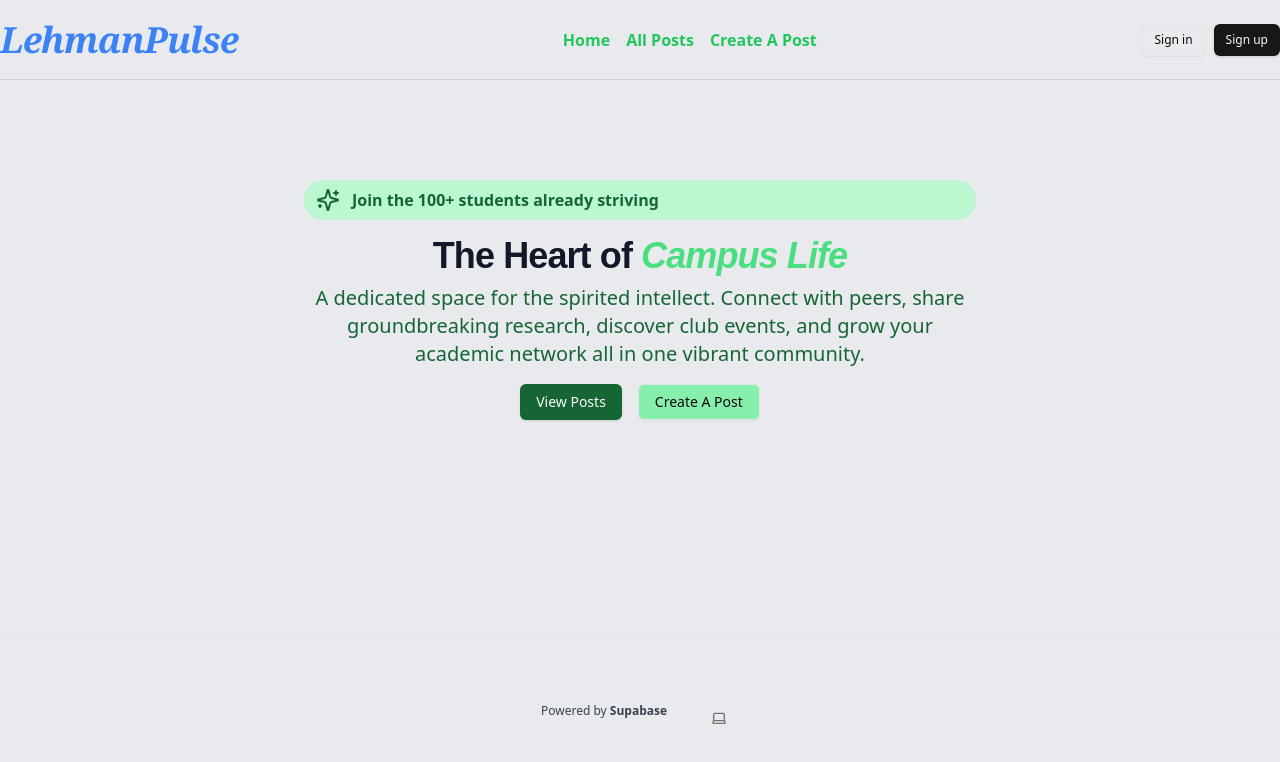
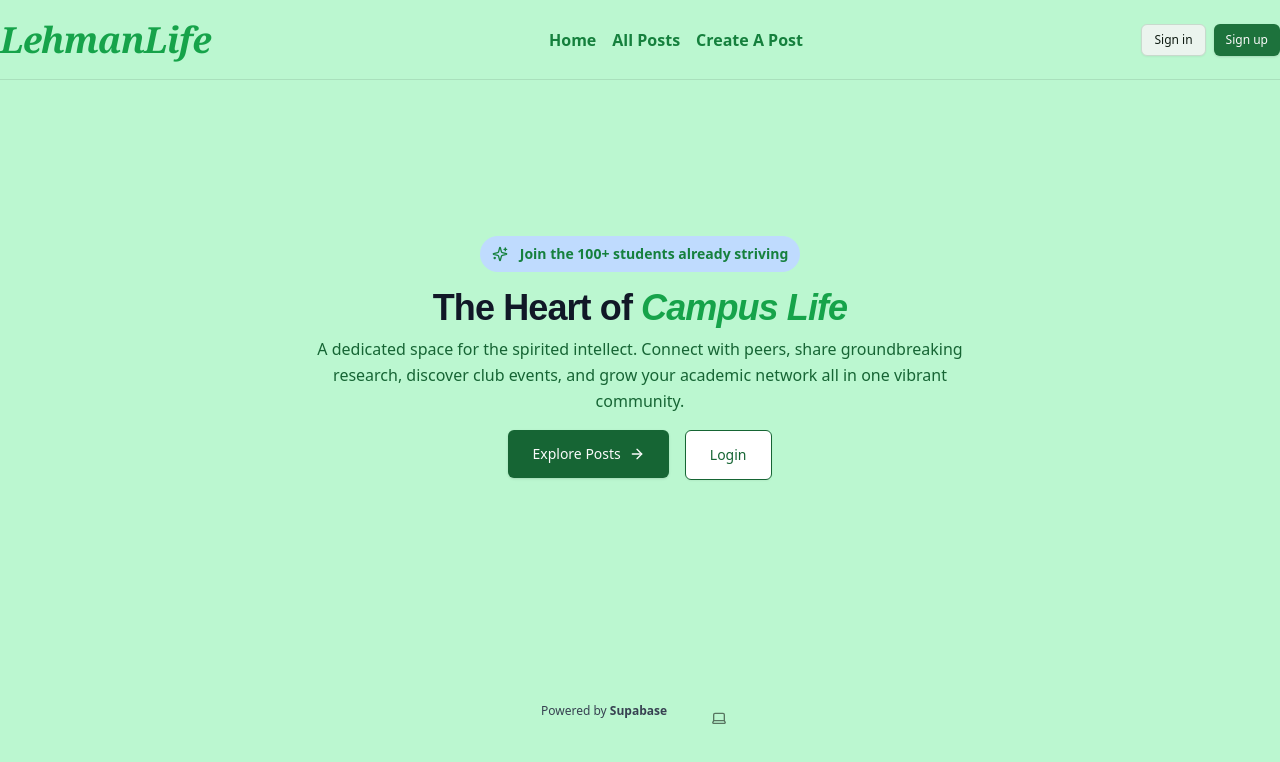
Before and after one commit to dylan-dot-c/LehmanPulse, a Next.js app: page / in a window 1280 px wide. Shown: the top 762 px of the page. Built offline with nearby package versions, Linux system fonts and the light colour scheme; no server answers; a web font is replaced by a local one.

Commit message:
updated hero

```diff
--- a/app/globals.css
+++ b/app/globals.css
@@ -7,56 +7,57 @@
 @layer base {
   :root {
     --font-playfair: Playfair, sans-serif;
-    --background: 220, 10%, 92%;
-    --foreground: 0 0% 3.9%;
+    --background: 138 30% 94%;
+    --foreground: 138 30% 8%;
     --card: 0 0% 100%;
-    --card-foreground: 0 0% 3.9%;
+    --card-foreground: 138 30% 8%;
     --popover: 0 0% 100%;
-    --popover-foreground: 0 0% 3.9%;
-    --primary: 0 0% 9%;
+    --popover-foreground: 138 30% 8%;
+    --primary: 142 60% 28%; /* deep green */
     --primary-foreground: 0 0% 98%;
-    --secondary: 0 0% 96.1%;
-    --secondary-foreground: 0 0% 9%;
-    --muted: 0 0% 96.1%;
-    --muted-foreground: 0 0% 45.1%;
-    --accent: 0 0% 96.1%;
-    --accent-foreground: 0 0% 9%;
+    --secondary: 210 60% 30%; /* school blue */
+    --secondary-foreground: 0 0% 98%;
+    --muted: 138 20% 90%;
+    --muted-foreground: 138 15% 40%;
+    --accent: 210 50% 88%;
+    --accent-foreground: 210 60% 20%;
     --destructive: 0 84.2% 60.2%;
     --destructive-foreground: 0 0% 98%;
-    --border: 0 0% 89.8%;
-    --input: 0 0% 89.8%;
-    --ring: 0 0% 3.9%;
-    --chart-1: 12 76% 61%;
-    --chart-2: 173 58% 39%;
-    --chart-3: 197 37% 24%;
+    --border: 138 20% 82%;
+    --input: 138 20% 82%;
+    --ring: 142 60% 28%;
+    --chart-1: 142 60% 28%;
+    --chart-2: 210 60% 30%;
+    --chart-3: 173 58% 39%;
     --chart-4: 43 74% 66%;
     --chart-5: 27 87% 67%;
     --radius: 0.5rem;
   }
+
   .dark {
-    --background: 0 0% 3.9%;
-    --foreground: 0 0% 98%;
-    --card: 0 0% 3.9%;
-    --card-foreground: 0 0% 98%;
-    --popover: 0 0% 3.9%;
-    --popover-foreground: 0 0% 98%;
-    --primary: 0 0% 98%;
-    --primary-foreground: 0 0% 9%;
-    --secondary: 0 0% 14.9%;
+    --background: 138 25% 8%;
+    --foreground: 138 10% 95%;
+    --card: 138 20% 11%;
+    --card-foreground: 138 10% 95%;
+    --popover: 138 20% 11%;
+    --popover-foreground: 138 10% 95%;
+    --primary: 142 55% 45%; /* lighter green for dark mode */
+    --primary-foreground: 138 30% 5%;
+    --secondary: 210 55% 45%; /* lighter blue for dark mode */
     --secondary-foreground: 0 0% 98%;
-    --muted: 0 0% 14.9%;
-    --muted-foreground: 0 0% 63.9%;
-    --accent: 0 0% 14.9%;
-    --accent-foreground: 0 0% 98%;
+    --muted: 138 15% 18%;
+    --muted-foreground: 138 10% 60%;
+    --accent: 210 40% 20%;
+    --accent-foreground: 210 60% 80%;
     --destructive: 0 62.8% 30.6%;
     --destructive-foreground: 0 0% 98%;
-    --border: 0 0% 14.9%;
-    --input: 0 0% 14.9%;
-    --ring: 0 0% 83.1%;
-    --chart-1: 220 70% 50%;
-    --chart-2: 160 60% 45%;
-    --chart-3: 30 80% 55%;
-    --chart-4: 280 65% 60%;
+    --border: 138 15% 20%;
+    --input: 138 15% 20%;
+    --ring: 142 55% 45%;
+    --chart-1: 142 55% 45%;
+    --chart-2: 210 55% 45%;
+    --chart-3: 160 60% 45%;
+    --chart-4: 43 74% 66%;
     --chart-5: 340 75% 55%;
   }
 }
--- a/app/layout.tsx
+++ b/app/layout.tsx
@@ -9,8 +9,9 @@ const defaultUrl = process.env.VERCEL_URL
 
 export const metadata: Metadata = {
   metadataBase: new URL(defaultUrl),
-  title: "Next.js and Supabase Starter Kit",
-  description: "The fastest way to build apps with Next.js and Supabase",
+  title: "Campus Life",
+  description:
+    "A dedicated space for the spirited intellect. Connect with peers, share groundbreaking research, discover club events, and grow your academic network all in one vibrant community.",
 };
 
 export default function RootLayout({
--- a/app/page.tsx
+++ b/app/page.tsx
@@ -8,11 +8,11 @@ import { AuthButton } from "@/components/auth-button";
 
 export default function Home() {
   return (
-    <main className="min-h-screen flex flex-col items-center">
+    <main className="min-h-screen flex flex-col items-center bg-green-200">
       <div className="flex-1 w-full flex flex-col gap-20 items-center">
         <nav className="w-full flex items-center justify-between border-b border-b-foreground/10 h-20 max-w-7xl">
-          <h1 className="text-blue-500 italic font-serif">LehmanPulse</h1>
-          <div className="links flex items-center gap-4">
+          <h1 className="text-green-600 italic font-serif">LehmanLife</h1>
+          <div className="links flex items-center gap-4 text-green-700">
             <Link href={"/"} className="">
               Home
             </Link>
@@ -31,11 +31,11 @@ export default function Home() {
             </Button> */}
           </div>
         </nav>
-        <div className="flex-1 flex flex-col gap-20 max-w-5xl p-5">
+        <div className="flex-1 flex flex-col gap-20 max-w-5xl p-5 justify-center items-center">
           <Hero />
         </div>
 
-        <footer className="w-full flex items-center justify-center border-t mx-auto text-center text-xs gap-8 py-16">
+        <footer className="w-full flex items-center justify-center  mx-auto text-center text-xs gap-8 py-16">
           <p>
             Powered by{" "}
             <a
--- a/components/hero.tsx
+++ b/components/hero.tsx
@@ -1,20 +1,23 @@
 import Link from "next/link";
 
 import { Button } from "./ui/button";
-import { Stars } from "lucide-react";
+import { ArrowRight, Stars } from "lucide-react";
 
 export function Hero() {
   return (
-    <div>
-      <span className="bg-green-200 text-green-800 font-semibold px-3 py-2 rounded-full flex gap-3 ">
-        <Stars /> <span>Join the 100+ students already striving</span>
+    <div className="flex flex-col items-center">
+      <span className="bg-blue-200 text-green-700 text-sm font-semibold px-3 py-2 rounded-full flex gap-3 items-center ">
+        <Stars size={16} />{" "}
+        <span>
+          Join the <b>100+</b> students already striving
+        </span>
       </span>
 
       <h1 className="font-playfair mt-4 text-center">
-        The Heart of <span className="italic text-green-400">Campus Life</span>
+        The Heart of <span className="italic text-green-600">Campus Life</span>
       </h1>
 
-      <p className="text-center max-w-2xl text-xl text-green-800 mt-2">
+      <p className="text-center max-w-2xl text-md text-green-800 mt-2">
         A dedicated space for the spirited intellect. Connect with peers, share
         groundbreaking research, discover club events, and grow your academic
         network all in one vibrant community.
@@ -22,11 +25,17 @@ export function Hero() {
 
       <div className="flex justify-center gap-4">
         <Link href="/posts">
-          <Button className="bg-green-800">View Posts</Button>
+          <Button className="bg-green-800 hover:bg-green-600 p-6" size={"lg"}>
+            Explore Posts <ArrowRight />
+          </Button>
         </Link>
         <Link href="/posts/new">
-          <Button variant={"outline"} className="bg-green-300">
-            Create A Post
+          <Button
+            size={"lg"}
+            variant={"outline"}
+            className="sborder border-green-800 bg-white text-green-800 p-6"
+          >
+            Login
           </Button>
         </Link>
       </div>
```
